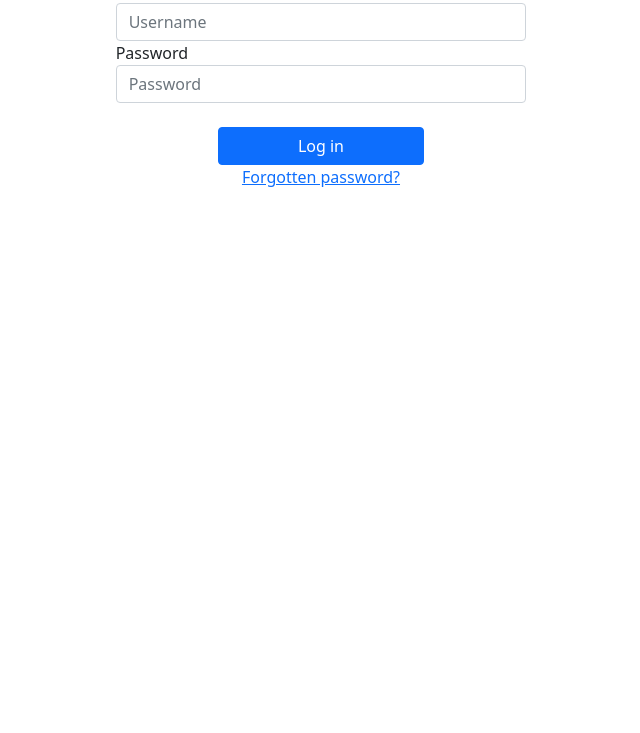
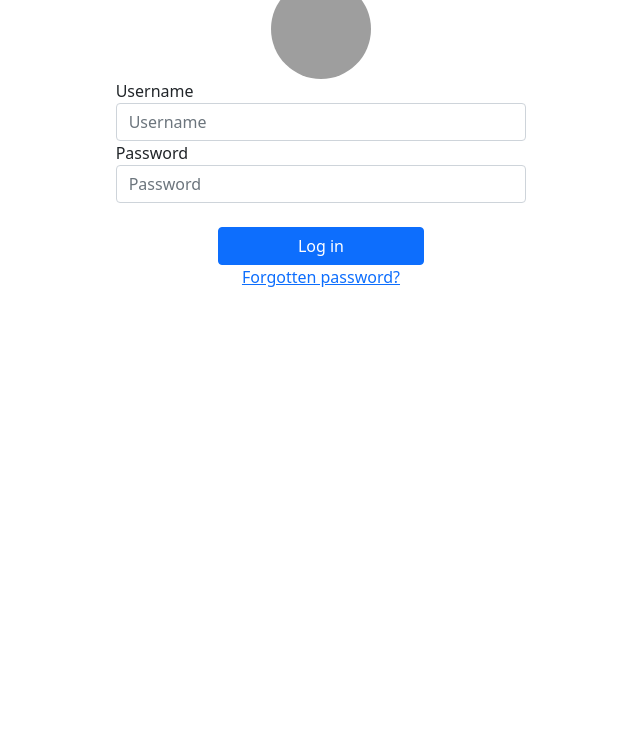
Before and after one commit to AlessandroHI/IPC2-Bootstrap, a plain HTML site: page Tarea4/index.html in a window 1280 px wide. Shown: the part 67-800 px from the top of the page, without its empty margins (319-959 px from the left). Drawn offline with nearby package versions, Linux system fonts and the light colour scheme; grey boxes are pictures that could not be loaded.

Commit message:
Icono de login

```diff
--- a/Tarea4/index.html
+++ b/Tarea4/index.html
@@ -7,6 +7,10 @@
         <div class="row">
             <div id="login" class="col-lg-4 offset-lg-4 col-md-6 offset-md-3 col-12">
                 <h2 class="text-center">Login</h2>
+                <center>
+                <img  style="border-radius: 50px;" width="100" height="100"
+                        src="https://icon-library.com/images/username-icon/username-icon-11.jpg" />
+                </center>
                 <form>
                     <div class="form-group">
                         <label for="user">Username</label>
```
